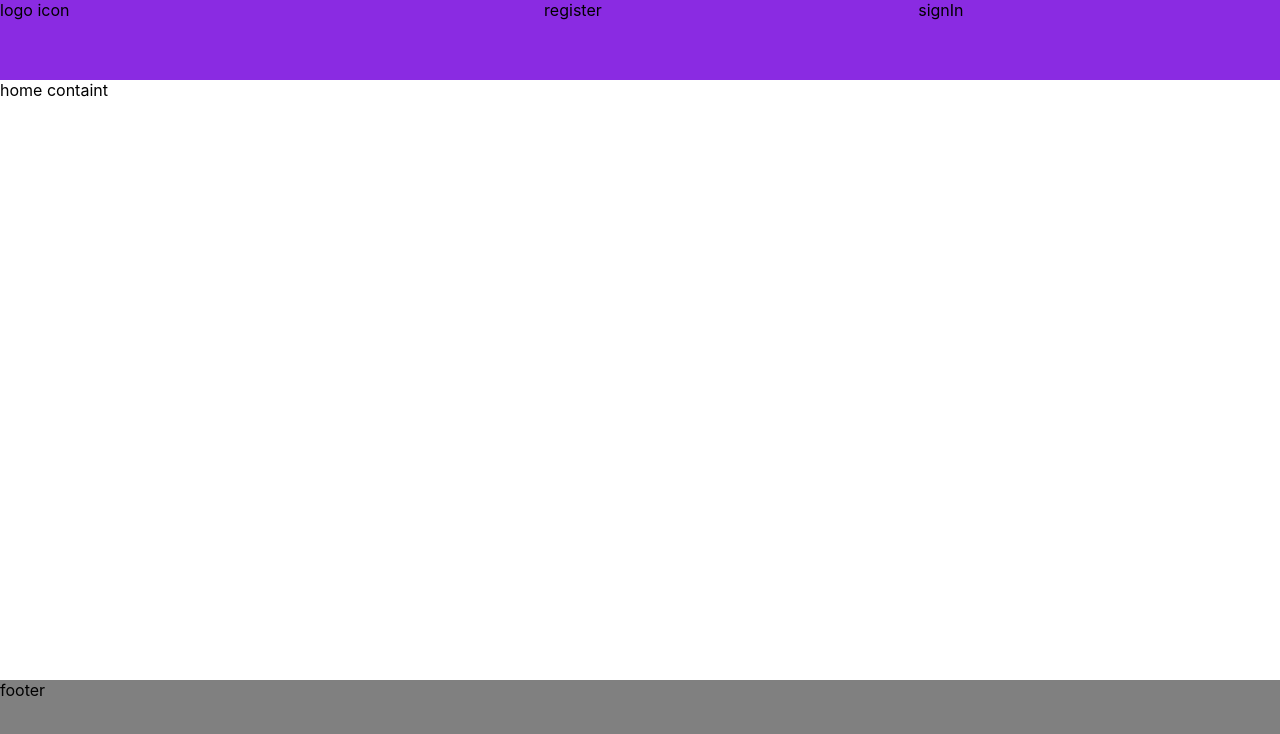
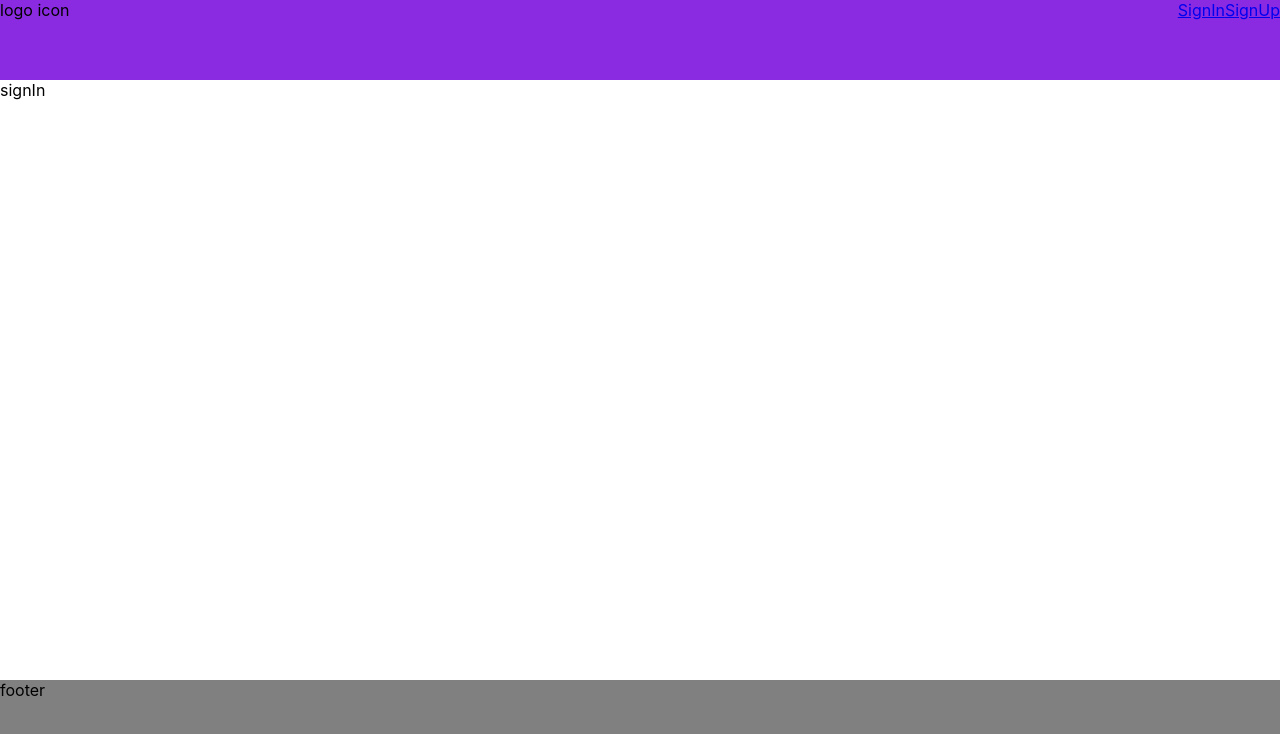
Before and after one commit to Aditya17051998/BIET_professional, a React (Create React App) app: page /signIn in a window 1280 px wide. Shown: the top 734 px of the page. Built offline with nearby package versions, Linux system fonts and the light colour scheme.

Commit message:
modify navbar with link tag

```diff
--- a/package.json
+++ b/package.json
@@ -8,6 +8,7 @@
     "@testing-library/user-event": "^12.2.2",
     "react": "^17.0.1",
     "react-dom": "^17.0.1",
+    "react-router-dom": "^5.2.0",
     "react-scripts": "4.0.0",
     "web-vitals": "^0.2.4"
   },
--- a/src/components/App.js
+++ b/src/components/App.js
@@ -1,17 +1,31 @@
 import React, { Component } from 'react';
 import Footer from './Footer';
+import {BrowserRouter as Router,Link,Route,Switch} from 'react-router-dom';
 import Home from './Home';
 import Navbar from './Navbar';
+import SignIn from './SignIn';
+import Register from './Register';
 
 class App extends Component {
     render() {
         return (
+            <Router>
                 <div className="App">
                    <Navbar />
-                   <Home />
+                   <Switch>
+                     <Route exact path="/" component={Home} />
+                     <Route exact path="/signIn" component={SignIn} />
+                     <Route exact path="/signUp" component={Register} />
+
+                   </Switch>
+
+
                    <Footer />
 
                 </div>
+
+            </Router>
+
         );
     }
 }
--- a/src/components/Home.js
+++ b/src/components/Home.js
@@ -4,7 +4,7 @@ class Home extends Component {
     render() {
         return (
             <div className="Home">
-                home containt
+                Welcome to your BIET professional community
             </div>
         );
     }
--- a/src/components/Navbar.js
+++ b/src/components/Navbar.js
@@ -1,19 +1,21 @@
 import React, { Component } from 'react';
 import Register from './Register';
 import SignIn from './SignIn';
+import {BrowserRouter as Router,Link,Route} from 'react-router-dom';
 
 class Navbar extends Component {
     render() {
         return (
-            <div className="Navbar">
-                <div className="logo-icon"> logo icon
+                <div className="Navbar">
+                   <div className="logo-icon">
+                    logo icon
+                   </div>
+
+                   <Link to="/signIn">SignIn</Link>
+                   <Link to="/signUp">SignUp</Link>
+
 
                 </div>
-
-                <Register />
-                <SignIn />
-
-            </div>
         );
     }
 }
--- a/src/index.css
+++ b/src/index.css
@@ -24,10 +24,10 @@ code {
   flex-grow: 3;
 }
 .Register {
-  flex-grow: 2;
+  height: 75%;
 }
 .SignIn {
-  flex-grow: 2;
+  height: 75%;
 }
 .Home {
   height: 75%;
```
Also changed, not shown: 1 other file (tests, documents, lock files or other folders).
